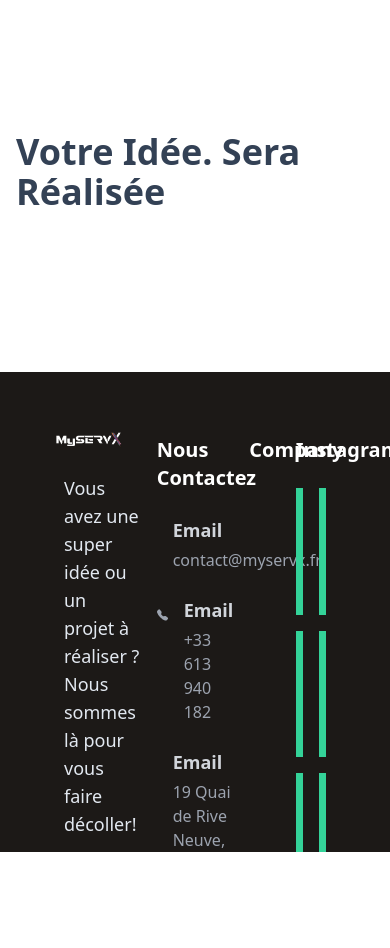
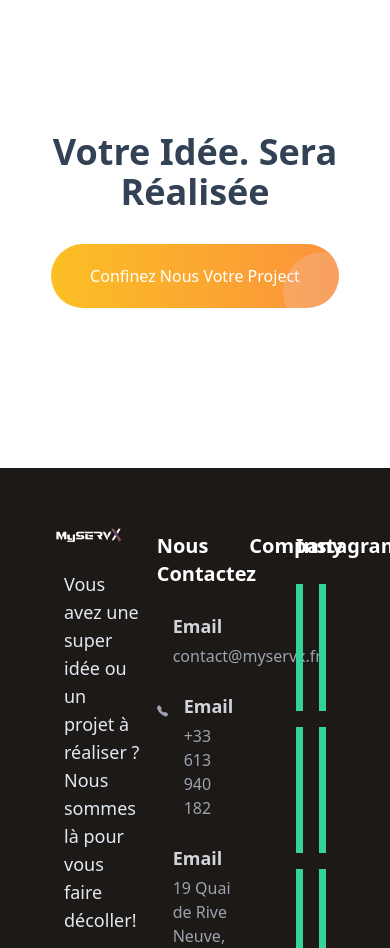
Before and after one commit to anesszereg/My_ServX, a Next.js app: page / in a window 390 px wide. Shown: the part 8780-9728 px from the top of the page. Before the commit the page ends 9632 px from the top, so only its background shows below. Built offline with nearby package versions, Linux system fonts and the light colour scheme.

Commit message:
fixed button

```diff
--- a/src/components/Footer.jsx
+++ b/src/components/Footer.jsx
@@ -4,7 +4,7 @@ import { IoMdMail } from "react-icons/io";
 import {MdLocationOn} from "react-icons/md"
 const Footer = () => {
   return (
-    <footer className="h-[30rem] bg-stone-900 flex flex-col items-center justify-between w-full px-16 py-12">
+    <footer className="h-[30rem] overflow-hidden bg-stone-900 flex flex-col items-center justify-between w-full px-16 py-12">
       <div className="h-full max-w-7xl gap-4  w-full grid grid-cols-12">
         {/* social */}
         <div className="flex col-span-4  gap-y-4 flex-col h-full w-full">
--- a/src/pages/index.tsx
+++ b/src/pages/index.tsx
@@ -18,9 +18,9 @@ export default function Home() {
       <AboutUs />
       <Work />
       <Technologies />
-      <div className="w-full max-w-7xl px-4 flex items-center justify-evenly">
-        <h3 className="text-4xl font-bold text-slate-700">Votre Idée. Sera Réalisée</h3>
-        <button  type="button" className="md:grid hidden place-items-center w-72 h-16 rounded-full relative overflow-hidden transition-all group font-medium duration-500 ease-in-out   text-white capitalize bg-gradient-to-r from-amber-400  to-orange-400">
+      <div className="w-full gap-8 max-w-7xl px-4 md:flex-row flex-col flex items-center justify-evenly">
+        <h3 className="text-4xl text-center font-bold text-slate-700">Votre Idée. Sera Réalisée</h3>
+        <button  type="button" className="grid  place-items-center w-72 h-16 rounded-full relative overflow-hidden transition-all group font-medium duration-500 ease-in-out   text-white capitalize bg-gradient-to-r from-amber-400  to-orange-400">
             <div className="w-20 h-20 group-hover:scale-[1.75] transition-all duration-500 ease-in-out rounded-full bg-purple-200 md:bg-opacity-20 bg-opacity-20 absolute -right-6 -bottom-6 "></div>
             <span className="">Confinez Nous Votre Project</span>
           </button>
```
